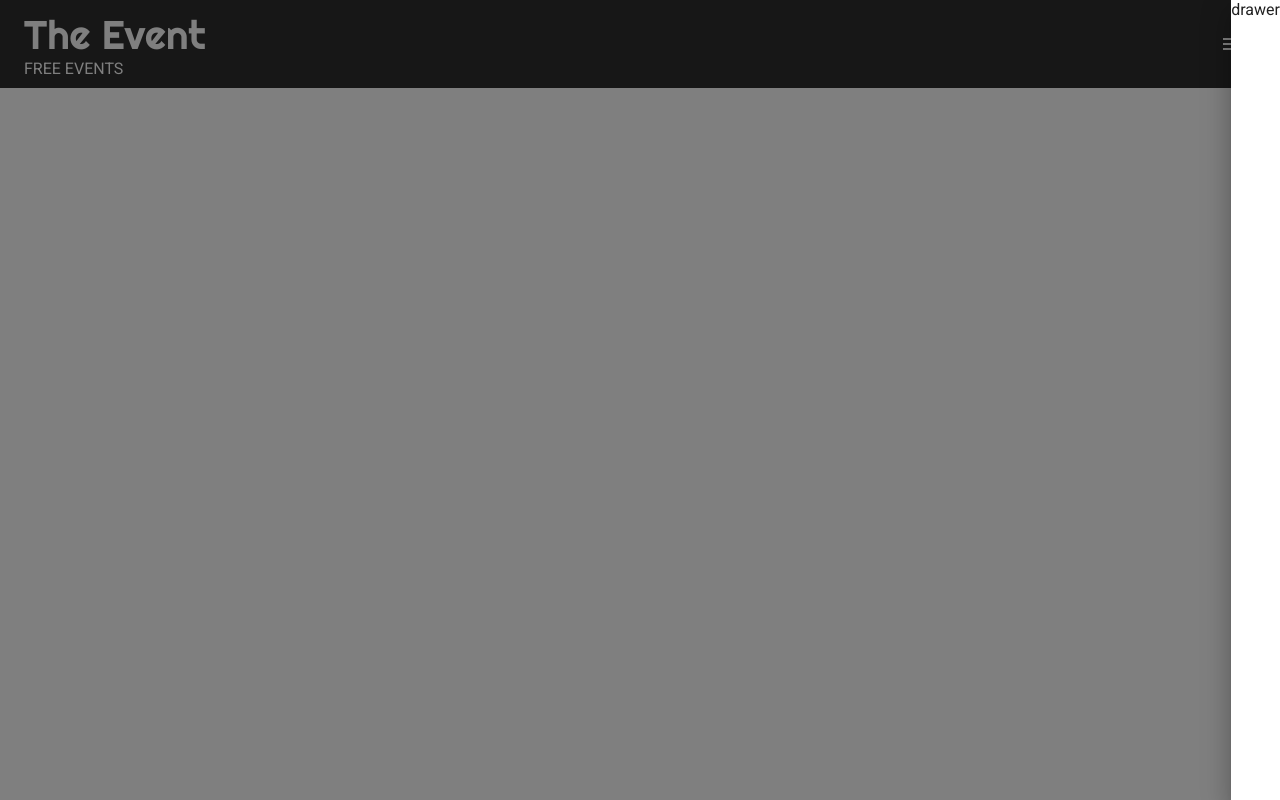
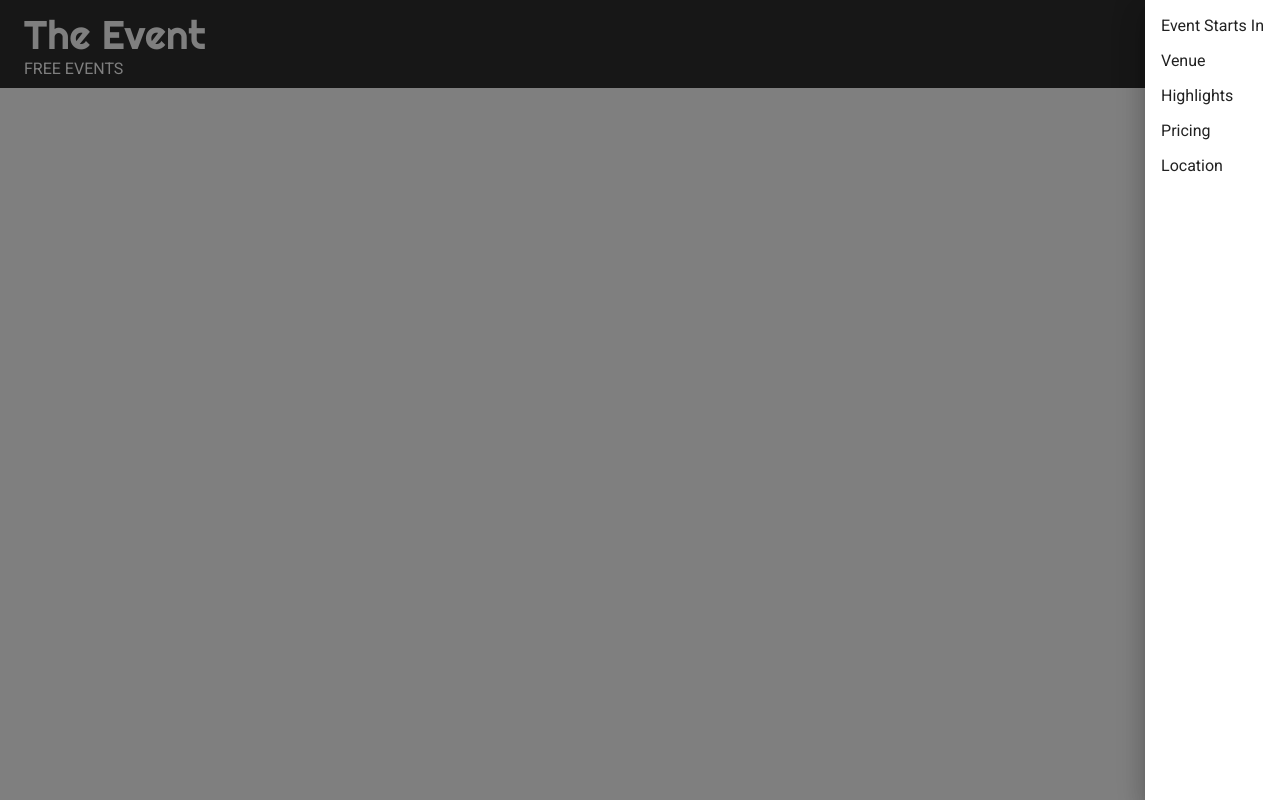
Before and after one commit to ravipjoshi/EventPage, a React (Create React App) app: page / in a window 1280 px wide. Both pictures are taken after a click on the button "Menu". Built offline with nearby package versions, Linux system fonts and the light colour scheme.

Commit message:
updated side drawer with List and ListItems

```diff
--- a/src/components/header_footer/SideDrawer.js
+++ b/src/components/header_footer/SideDrawer.js
@@ -10,7 +10,27 @@ const SideDrawer = (props) => {
             open={props.open}
             onClose={()=>props.onClose(false)}
         >
-            drawer
+            <List component="nav">
+                <ListItem button onClick={()=>console.log("Featured")}>
+                        Event Starts In
+                </ListItem>
+                <ListItem button onClick={()=>console.log("Venue Information")}>
+                        Venue
+                </ListItem>
+                <ListItem button onClick={()=>console.log("Highlights")}>
+                        Highlights
+                </ListItem>
+                <ListItem button onClick={()=>console.log("Pricing")}>
+                        Pricing
+                </ListItem>
+                <ListItem button onClick={()=>console.log("Location")}>
+                        Location
+                </ListItem>
+
+
+
+
+            </List>
         </Drawer>
     );
 };
```
